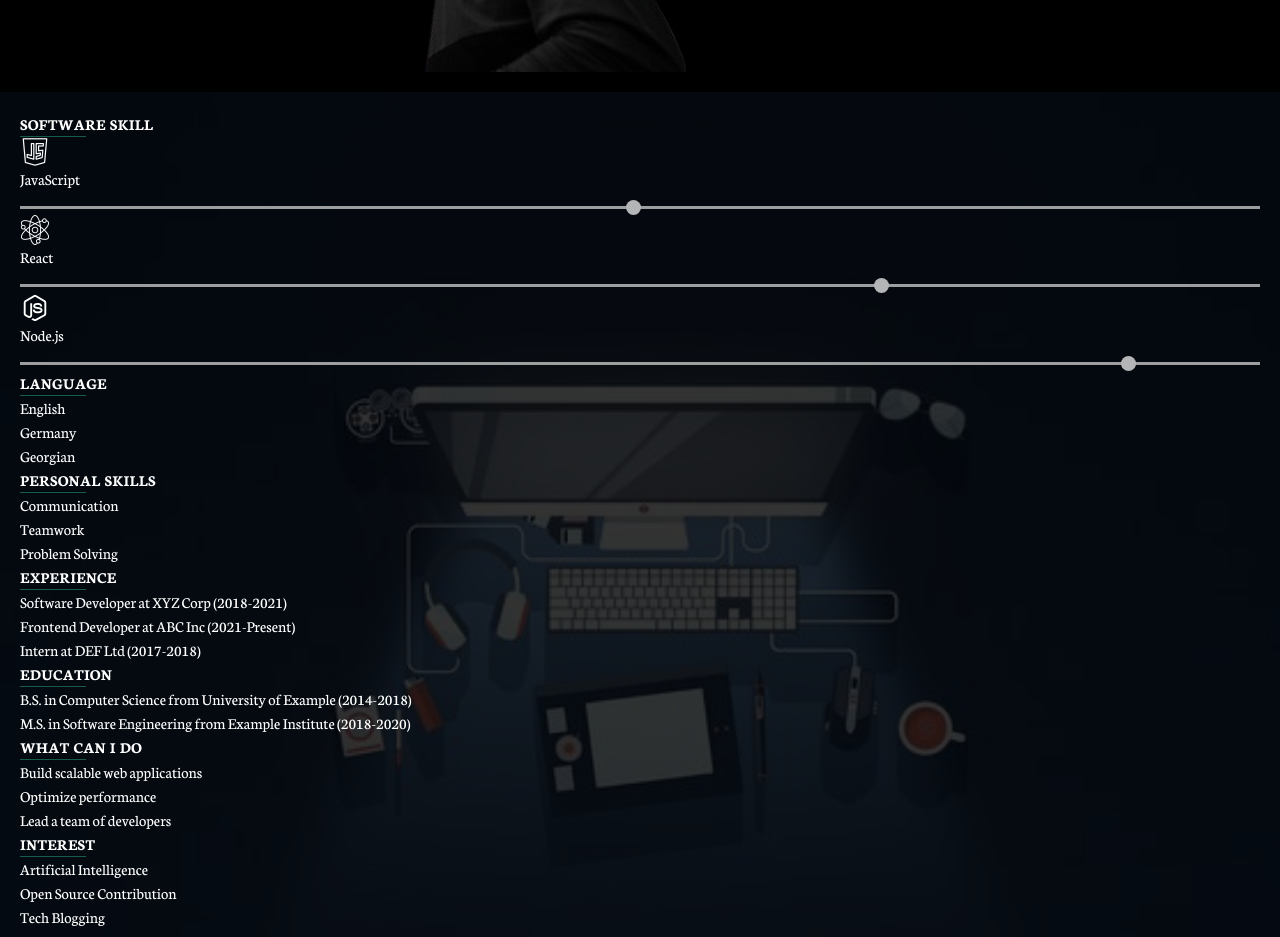
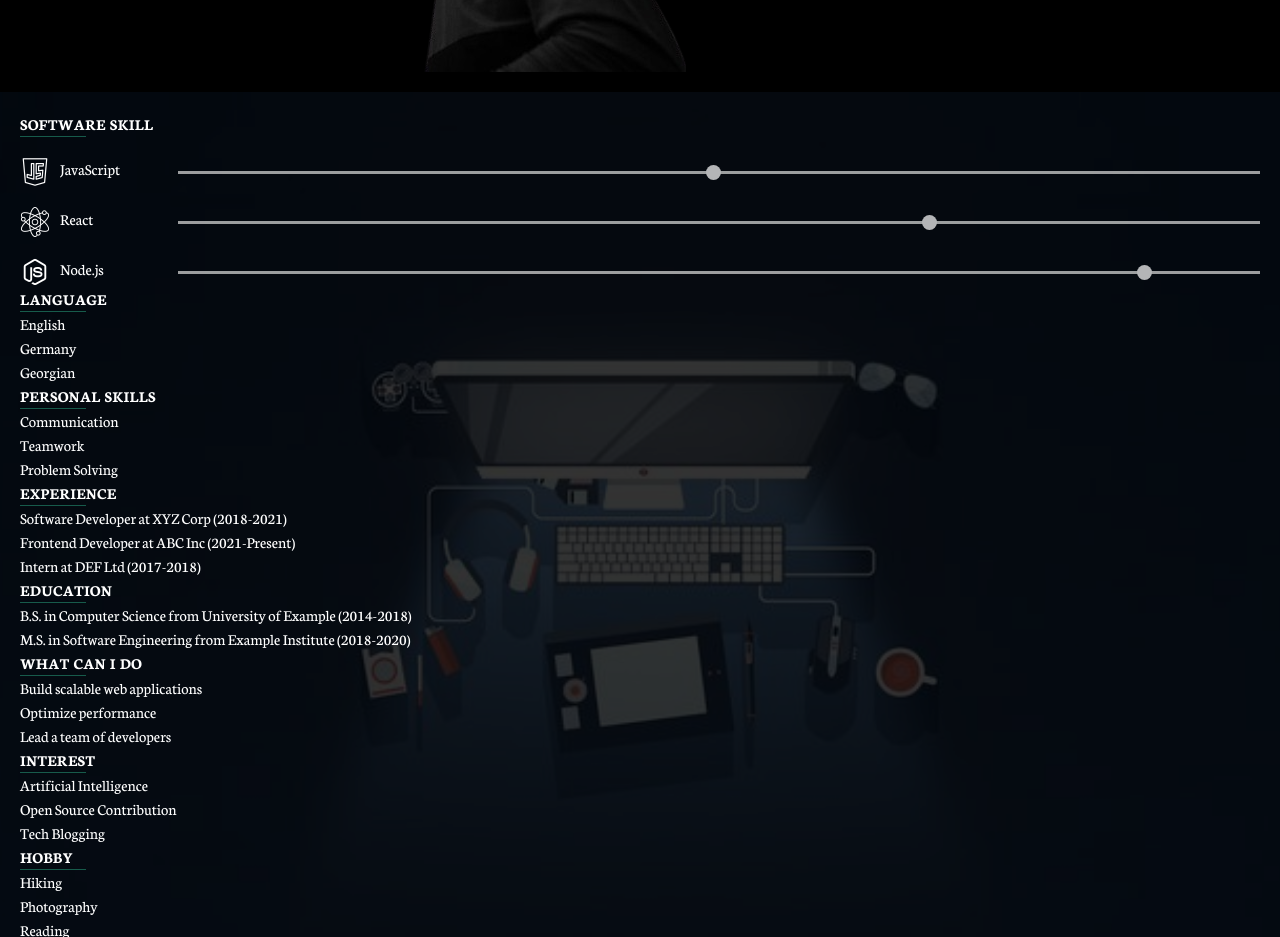
Before and after one commit to Davmike/new-portfolio, a React (Vite) app: page / in a window 1280 px wide. Shown: the part 1412-2349 px from the top of the page. Built offline with nearby package versions, Linux system fonts and the light colour scheme.

Commit message:
feat: finish software skills

```diff
--- a/src/Components/Resume.tsx
+++ b/src/Components/Resume.tsx
@@ -51,9 +51,14 @@ function Resume() {
           <h3 className="font-bold">SOFTWARE SKILL</h3>
           <div className="w-[66px] h-[1px] bg-[#175b4b]"></div>
           {softwareSkills.map((item, index) => (
-            <div key={index}>
-              <img src={item.src} alt={item.title} />
-              <p>{item.title}</p>
+            <div
+              key={index}
+              className="mt-[20px] flex justify-center items-center gap-[10px]"
+            >
+              <div className="flex w-[170px] gap-[10px]">
+                <img src={item.src} alt={item.title} />
+                <p>{item.title}</p>
+              </div>
               <input
                 type="range"
                 min="1"
```
